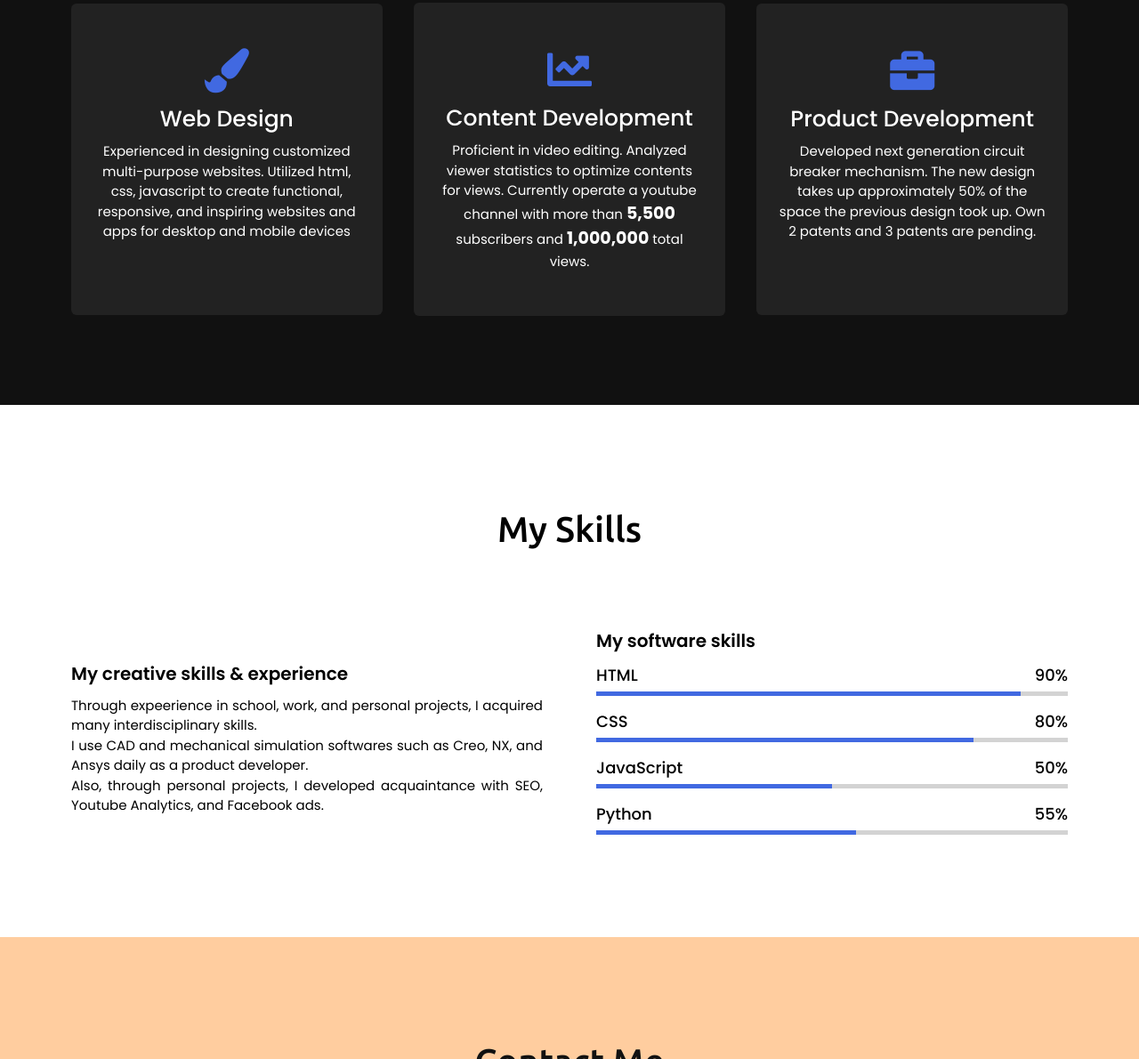
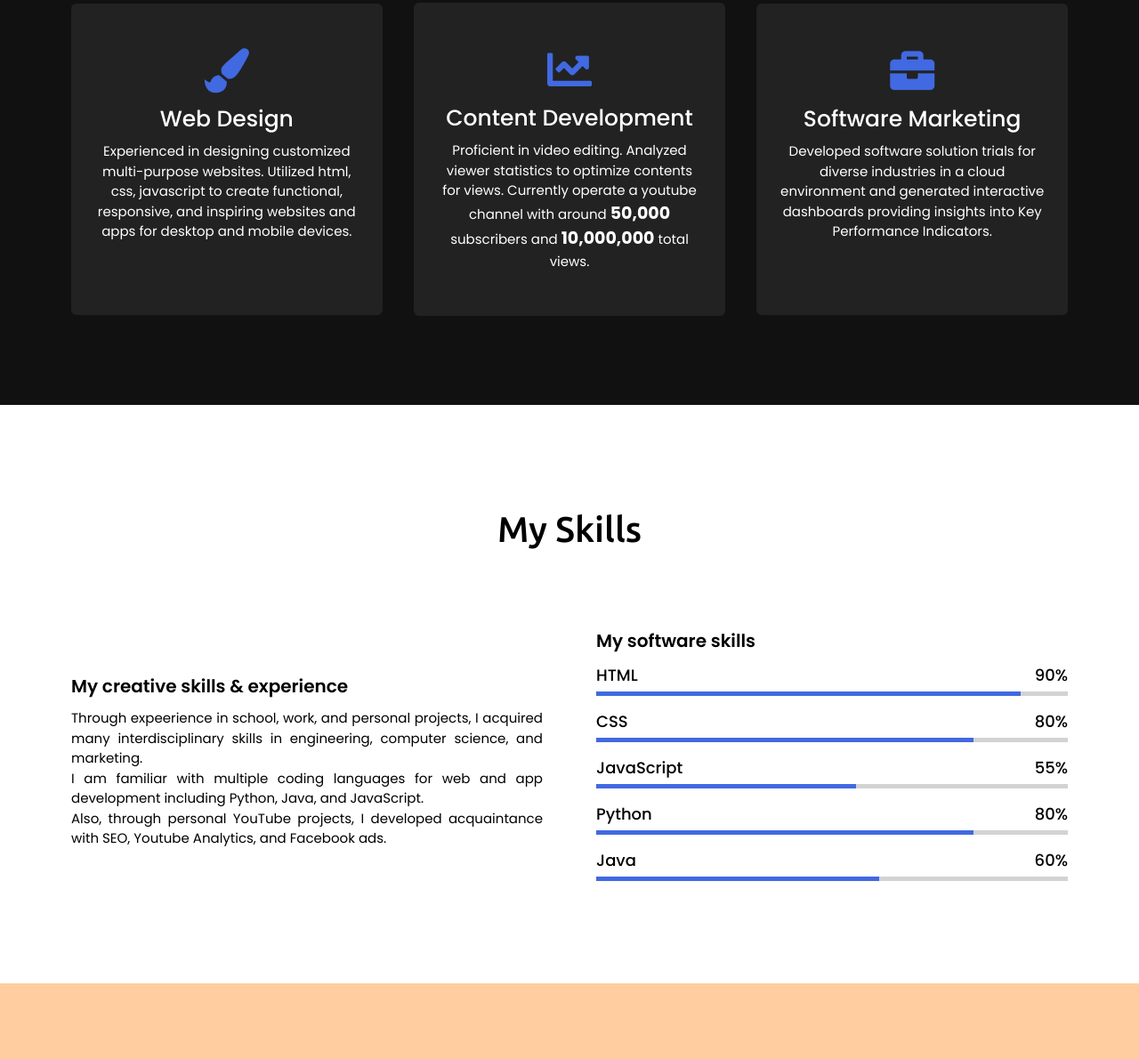
Before and after one commit to Raiden3070/RaidenKimPortfolio, a plain HTML site: page index.html in a window 1280 px wide. Shown: the part 1877-3067 px from the top of the page at 89% size. Drawn offline with nearby package versions, Linux system fonts and the light colour scheme.

Commit message:
202403 update

```diff
--- a/Style.css
+++ b/Style.css
@@ -344,13 +344,13 @@ section .title{
     width: 80%;
 }
 .skills-content .right .js::before{
-    width: 50%;
-}
-.skills-content .right .php::before{
     width: 55%;
 }
-.skills-content .right .mysql::before{
-    width: 70%;
+.skills-content .right .pyt::before{
+    width: 80%;
+}
+.skills-content .right .jav::before{
+    width: 60%;
 }
 
 .skills .skills-content .right .list1{
--- a/index.html
+++ b/index.html
@@ -60,10 +60,10 @@
                     <div class="text">I love to try out exciting new things <span class="typing-2"></span></div>
                     <p>One of my favorite things to do is to take on new challenges, whether it is circuit breaker development or multimedia content creation on Youtube or on the web. </p>
                     <br>
-                    <p>I have been working for about 4 years as a product developer at Siemens. Although I have a mechanical engineering background, I was always excited to have face-to-face opporunities with customers and I have a tremendous passion for discussing and promoting the new features and products that I make.   </p>
+                    <p>I have been working for about 4 years as a product developer and 2 years as marketing content manager at Siemens. I am always excited to have face-to-face opporunities with customers and I have a tremendous passion for discussing and promoting the new features and products that I make.  </p>
                     <br>
                     <p>I am also a computer geek and I love to make my own contents online whether it is a video, a personal website, or a game application. Another hobby I have is to travel to various places around the world and take photographs.  </p>
-                    <a href="Raiden Jay Kim Resume 20220314.pdf" download>Download Resume</a>
+                    <a href="Raiden Jay Kim Resume 202403.pdf" download>Download Resume</a>
                 </div>
             </div>
         </div>
@@ -77,21 +77,21 @@
                     <div class="box">
                         <i class="fas fa-paint-brush"></i>
                         <div class="text">Web Design</div>
-                        <p>Experienced in designing customized multi-purpose websites. Utilized html, css, javascript to create functional, responsive, and inspiring websites and apps for desktop and mobile devices</p>
+                        <p>Experienced in designing customized multi-purpose websites. Utilized html, css, javascript to create functional, responsive, and inspiring websites and apps for desktop and mobile devices.</p>
                     </div>
                 </div>
                 <div class="card">
                     <div class="box">
                         <i class="fas fa-chart-line"></i>
                         <div class="text">Content Development</div>
-                        <p>Proficient in video editing. Analyzed viewer statistics to optimize contents for views. Currently operate a youtube channel with more than <span style="font-weight: bold; font-size: 19px;">5,500</span> subscribers and<span style="font-weight: bold; font-size: 19px;"> 1,000,000</span> total views. </p>
+                        <p>Proficient in video editing. Analyzed viewer statistics to optimize contents for views. Currently operate a youtube channel with around <span style="font-weight: bold; font-size: 19px;">50,000</span> subscribers and<span style="font-weight: bold; font-size: 19px;"> 10,000,000</span> total views. </p>
                     </div>
                 </div>
                 <div class="card">
                     <div class="box">
                         <i class="fas fa-briefcase"></i>
-                        <div class="text">Product Development</div>
-                        <p>Developed next generation circuit breaker mechanism. The new design takes up approximately 50% of the space the previous design took up. Own 2 patents and 3 patents are pending. </p>
+                        <div class="text">Software Marketing</div>
+                        <p>Developed software solution trials for diverse industries in a cloud environment and generated interactive dashboards providing insights into Key Performance Indicators.</p>
                     </div>
                 </div>
                </div>
@@ -105,9 +105,9 @@
             <div class="skills-content">
                 <div class="column left">
                     <div class="text">My creative skills & experience</div>
-                    <p>Through expeerience in school, work, and personal projects, I acquired many interdisciplinary skills.</p>
-                    <p> I use CAD and mechanical simulation softwares such as Creo, NX, and Ansys daily as a product developer. </p>
-                    <p> Also, through personal projects, I developed acquaintance with SEO, Youtube Analytics, and Facebook ads. </p>
+                    <p>Through expeerience in school, work, and personal projects, I acquired many interdisciplinary skills in engineering, computer science, and marketing.</p>
+                    <p> I am familiar with multiple coding languages for web and app development including Python, Java, and JavaScript. </p>
+                    <p> Also, through personal YouTube projects, I developed acquaintance with SEO, Youtube Analytics, and Facebook ads. </p>
                    <!-- <a href="#">Read more</a>-->
                 </div>
                 <div class="column right">
@@ -135,16 +135,23 @@
                     <div class="bars">
                         <div class="info">
                             <span>JavaScript</span>
-                            <span>50%</span>
+                            <span>55%</span>
                         </div>
                         <div class="line js"></div>
                     </div>
                     <div class="bars">
                         <div class="info">
                             <span>Python</span>
-                            <span>55%</span>
+                            <span>80%</span>
                         </div>
-                        <div class="line php"></div>
+                        <div class="line pyt"></div>
+                    </div>
+                    <div class="bars">
+                        <div class="info">
+                            <span>Java</span>
+                            <span>60%</span>
+                        </div>
+                        <div class="line jav"></div>
                     </div>
 
                 </div>
```
Also changed, not shown: 4 other files.
